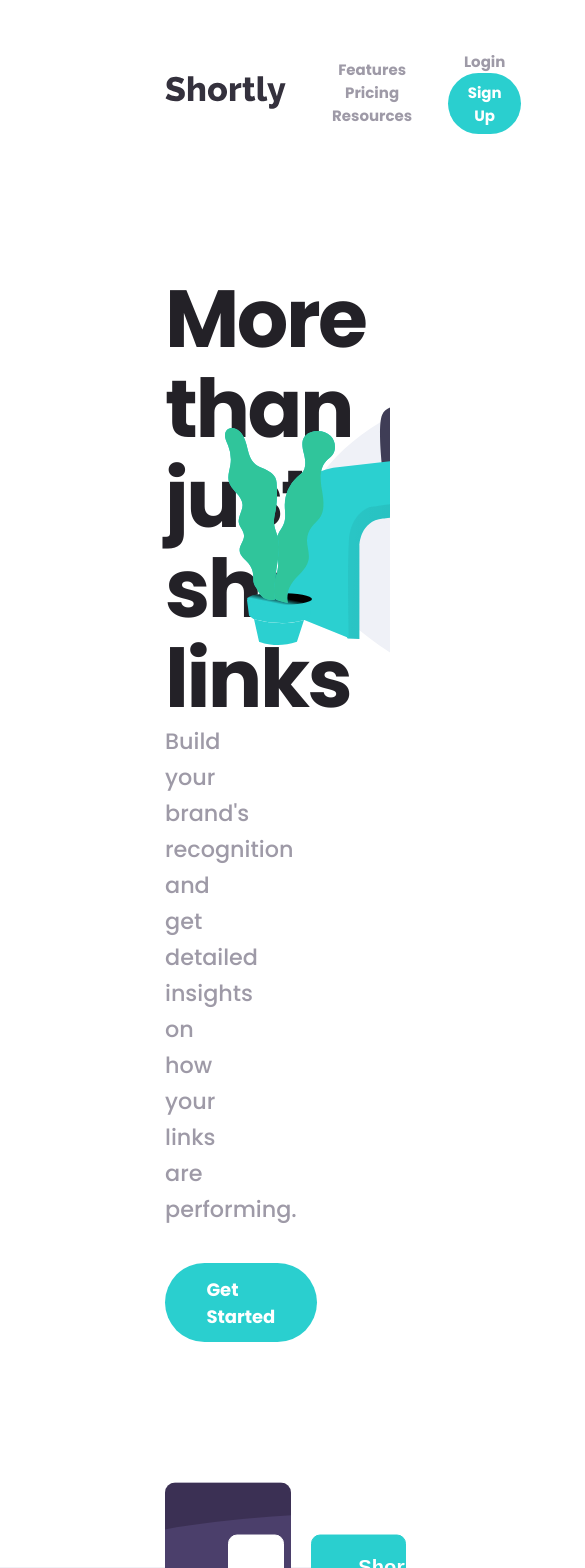
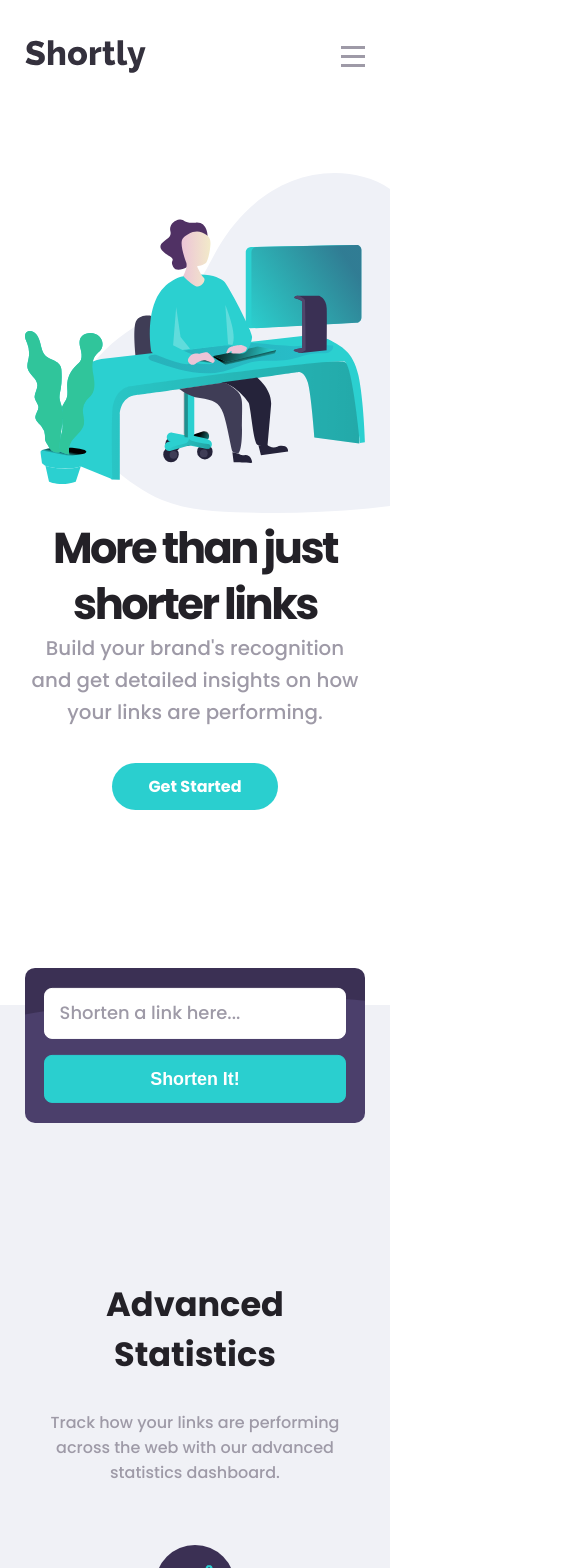
Before and after one commit to mathieuc22/url-shortening-api-master, a Vue app: page / in a window 390 px wide. Shown: the top 1568 px of the page, 585 px wide, since content can reach past the window. Built offline with nearby package versions, Linux system fonts and the light colour scheme.

Commit message:
Mobile version wip

```diff
--- a/src/components/AppFooter.vue
+++ b/src/components/AppFooter.vue
@@ -62,11 +62,23 @@ ul:before {
     justify-content: space-between;
     padding: 50px 165px;
 
+    @media screen and (max-width: 400px) {
+        padding: unset;
+        flex-direction: column;
+    }
+
     &__links {
         display: flex;
         flex: 1;
         justify-content: space-between;
         margin-left: 24%;
+        text-align: left;
+
+        @media screen and (max-width: 400px) {
+            margin-left: unset;
+            flex-direction: column;
+            text-align: center;
+        }
     }
 
     &__social {
@@ -75,14 +87,18 @@ ul:before {
         max-width: 15%;
         margin-left: 50px;
         justify-content: space-between;
-        align-items:flex-start;
+        align-items: center;
+
+        @media screen and (max-width: 400px) {
+            margin-left: unset;
+            margin: auto;
+            max-width: unset;
+        }
+
     }
 }
 
 .links {
-    text-align: left;
     font-size: 0.9em;
 }
-
-
 </style>
--- a/src/components/AppHeader.vue
+++ b/src/components/AppHeader.vue
@@ -1,6 +1,11 @@
 <template>
     <header>
         <img class="logo" alt="Vue logo" src="../assets/logo.svg" height="50" />
+        <div class="hamburger">
+            <div class="hamburger__line"></div>
+            <div class="hamburger__line"></div>
+            <div class="hamburger__line"></div>
+        </div>
         <nav class="navigation">
             <ul class="navlist">
                 <li class="navlist__item">Features</li>
@@ -22,8 +27,13 @@ header {
     font-weight: 700;
     display: flex;
     align-items: center;
+    justify-content: space-between;
     padding: 50px 165px;
     margin-bottom: 20px;
+
+    @media screen and (max-width: 400px) {
+        padding: 40px 25px;
+    }
 
     p {
         margin-left: 1rem;
@@ -36,10 +46,18 @@ header {
 
 .navigation {
     margin-left: 10px;
+
+    @media screen and (max-width: 400px) {
+        display: none;
+    }
 }
 
 .authentication {
     margin-left: auto;
+
+    @media screen and (max-width: 400px) {
+        display: none;
+    }
 }
 
 .navlist {
@@ -55,4 +73,22 @@ header {
         }
     }
 }
+
+.hamburger {
+    display: none;
+
+
+    @media screen and (max-width: 400px) {
+        display: flex;
+        flex-direction: column;
+        gap: 6px;
+    }
+
+    &__line {
+        width: 24px;
+        height: 3px;
+        background: $color-neutral-grayishviolet;
+
+    }
+}
 </style>
--- a/src/components/Hero.vue
+++ b/src/components/Hero.vue
@@ -25,14 +25,32 @@
     margin-bottom: 120px;
     overflow: hidden;
 
+    @media screen and (max-width: 400px) {
+        flex-direction: column-reverse;
+        text-align: center;
+    }
+
     &__content {
         width: 55%;
         padding: 70px 0px;
+
+        @media screen and (max-width: 400px) {
+            padding: unset;
+            width: 100%;
+        }
     }
 
     &__illustration {
         position: absolute;
         left: 57.66%;
+
+        @media screen and (max-width: 400px) {
+            position: unset;
+
+            & img {
+                height: 340px;
+            }
+        }
     }
 
     &__title {
@@ -40,6 +58,11 @@
         font-size: 4.5rem;
         letter-spacing: -2.5px;
         line-height: 5rem;
+
+        @media screen and (max-width: 400px) {
+            font-size: 2.7rem;
+            line-height: 3.5rem;
+        }
     }
 
     &__text {
--- a/src/components/Shorten.vue
+++ b/src/components/Shorten.vue
@@ -6,8 +6,10 @@
             <input type="submit" class="btn shorten__input shorten__input--submit" value="Shorten It!" />
         </form>
         <ul class="shorten__links">
-            <li v-for="result in results"  :key="result.code" class="link">
-                <span class="link__original">{{ result.original_link }}</span> <span class="link__shorten">{{ result.full_short_link }}</span> <span class="btn">Copy</span>
+            <li v-for="result in results" :key="result.code" class="link">
+                <span class="link__original">{{ result.original_link }}</span> <span class="link__shorten">{{
+                        result.full_short_link
+                }}</span> <span class="btn">Copy</span>
             </li>
         </ul>
     </section>
@@ -50,6 +52,12 @@ async function fetchAPI() {
         gap: 1.5rem;
         width: 100%;
         font-size: 1.12rem;
+
+        @media screen and (max-width: 400px) {
+            flex-direction: column;
+            padding: 1.2rem;
+            gap: 1rem;
+        }
     }
 
     &__input {
@@ -58,6 +66,10 @@ async function fetchAPI() {
         border-radius: 0.5rem !important;
         border: 1px solid $color-primary-bg;
         font-size: 1em;
+
+        @media screen and (max-width: 400px) {
+            padding: 0.9rem;
+        }
 
         &::placeholder {
             color: $color-neutral-grayishviolet;
--- a/src/components/Statistics.vue
+++ b/src/components/Statistics.vue
@@ -28,7 +28,7 @@ import StatisticsCard from './StatisticsCard.vue';
     flex-direction: column;
     align-items: center;
     background: $color-neutral-bg;
-    padding-bottom: 120px;
+    padding-bottom: 7rem;
 
     &__title {
         color: $color-neutral-verydarkviolet;
@@ -47,6 +47,11 @@ import StatisticsCard from './StatisticsCard.vue';
         gap: 2.5%;
         padding-top: 100px;
         position: relative;
+
+        @media screen and (max-width: 400px) {
+            flex-direction: column;
+            gap: 70px;
+        }
     }
 }
 
@@ -57,5 +62,13 @@ import StatisticsCard from './StatisticsCard.vue';
     height: 8px;
     background: $color-primary-cyan;
     z-index: 10;
+
+    @media screen and (max-width: 400px) {
+        top: unset;
+        width: 8px;
+        height: calc(100% - 100px);
+        left: 50%;
+        transform: translateX(-50%);
+    }
 }
 </style>
--- a/src/components/StatisticsCard.vue
+++ b/src/components/StatisticsCard.vue
@@ -35,6 +35,10 @@ function getImagePath(icon) {
     flex-direction: column;
     z-index: 20;
 
+    @media screen and (max-width: 400px) {
+        text-align: center;
+    }
+
     &:nth-child(1) {
         align-self: flex-start;
     }
@@ -45,6 +49,10 @@ function getImagePath(icon) {
 
     &:nth-child(3) {
         margin-top: 80px;
+
+        @media screen and (max-width: 400px) {
+            margin-top: unset;
+        }
     }
 
     &__icon {
@@ -58,6 +66,11 @@ function getImagePath(icon) {
         position: absolute;
         left: 20px;
         transform: translateY(-100px);
+
+        @media screen and (max-width: 400px) {
+            left: 50%;
+            transform: translateY(-100px) translateX(-50%);
+        }
     }
 
     &__title {
--- a/src/styles/_base.scss
+++ b/src/styles/_base.scss
@@ -20,10 +20,16 @@ body {
   display: flex;
   flex-direction: column;
   justify-content: center;
+  @media screen and (max-width: 400px) {
+    font-size: 16px;
+  }
 }
 
 section {
   padding: 0 165px;
+  @media screen and (max-width: 400px) {
+    padding: 40px 25px;
+  }
 }
 
 ul {
```
